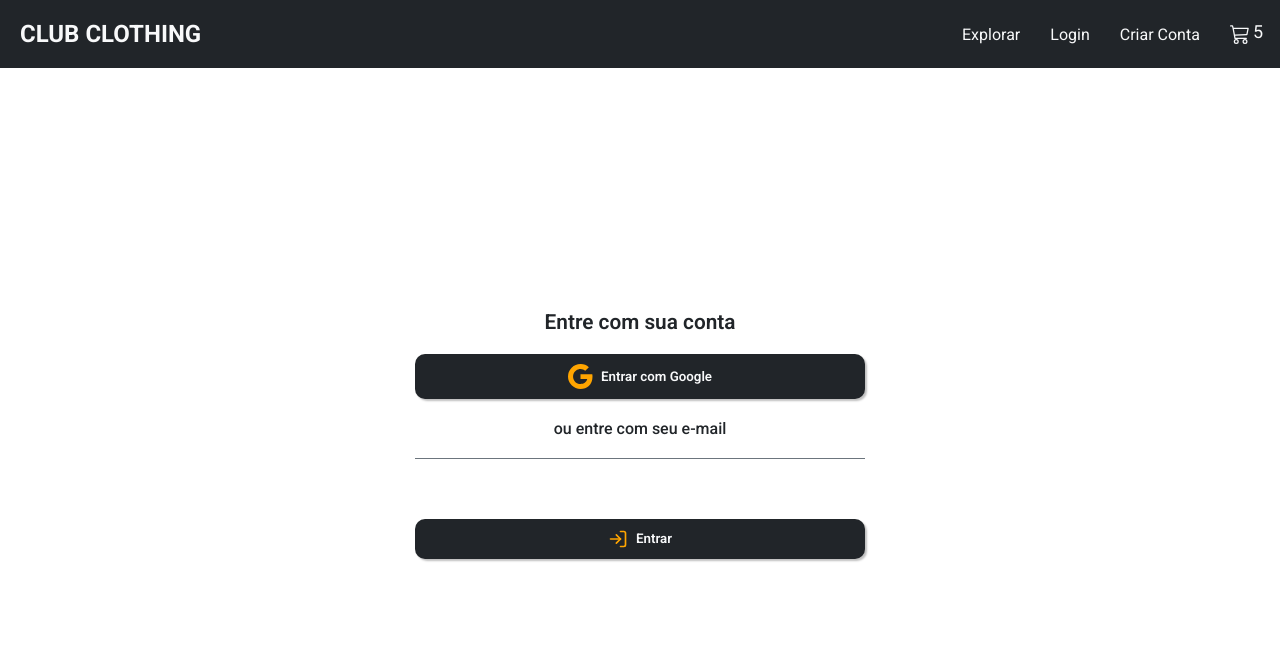
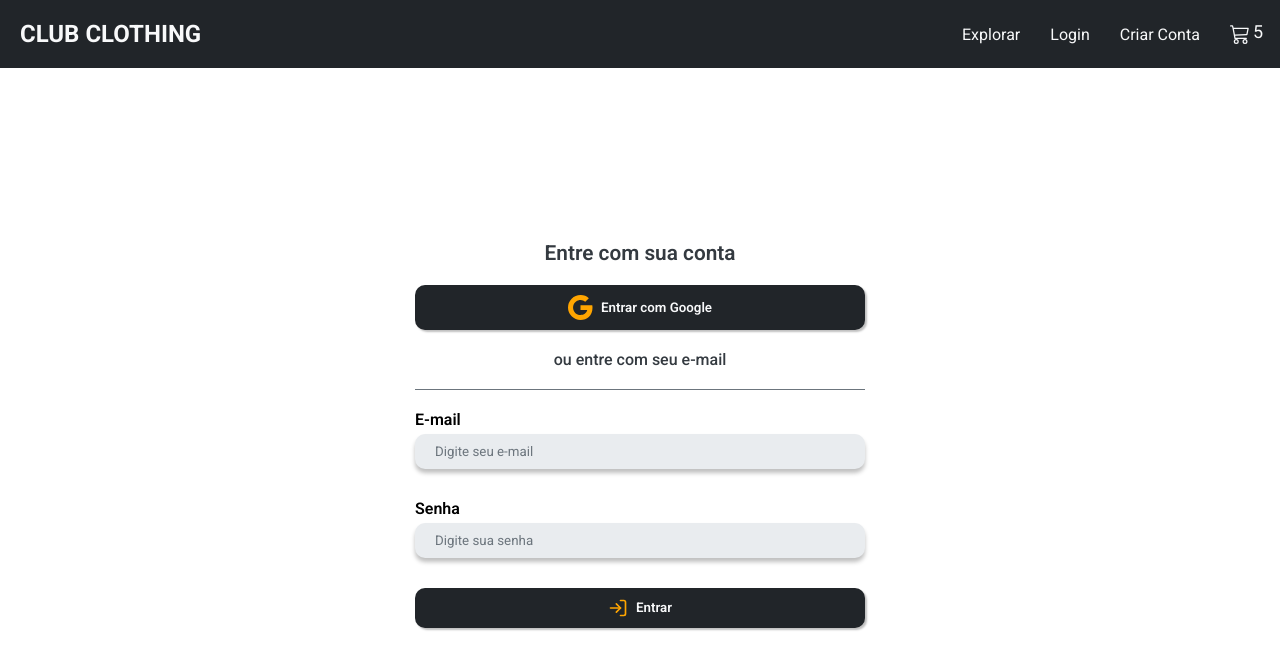
Before and after one commit to kleyton-ferreira/my-Ecommerce, a React (Create React App) app: page /login in a window 1280 px wide. Shown: the top 670 px of the page. Built offline with nearby package versions, Linux system fonts and the light colour scheme; no server answers.

Commit message:
feat: add Custom Input Component and Login Page email and password labels

```diff
--- /dev/null
+++ b/src/components/custom-input/custom-input-components.tsx
@@ -0,0 +1,15 @@
+import Reac, { FunctionComponent, InputHTMLAttributes } from 'react'
+import { CustomInputContainer } from './custom-input.style'
+
+interface CustomInputProps extends InputHTMLAttributes<HTMLInputElement> {
+  hasError?: boolean
+}
+
+const CustomInput: FunctionComponent<CustomInputProps> = ({
+  hasError,
+  ...rest
+}) => {
+  return <CustomInputContainer hasError={hasError} {...rest} />
+}
+
+export default CustomInput
--- /dev/null
+++ b/src/components/custom-input/custom-input.style.ts
@@ -0,0 +1,30 @@
+import styled from 'styled-components'
+import Colors from '../../theme/theme.colors'
+
+type CustomIputContainerProps = {
+    hasError?: boolean
+}
+
+export const CustomInputContainer = styled.input<CustomIputContainerProps>`
+  /* border: none; */
+  width: 100%;
+  background-color: ${Colors.input.background};
+  padding-right: 20px;
+  padding-left: 20px;
+  padding-top: 10px;
+  padding-bottom: 10px;
+  box-shadow: 0px 4px 4px rgba(0, 0, 0, 0.25);
+  border-radius: 10px;
+  color: ${Colors.text.dark};
+  border: ${(props) => (props.hasError ? `2px solid ${Colors.error}` : 'none')};
+
+  &::placeholder {
+    color: ${(props) =>
+        props.hasError ? Colors.error : Colors.input.placeholder};
+  }
+
+  &:focus {
+    color: ${(props) =>
+        props.hasError ? 'none' : `2px solid ${Colors.input.placeholder}`};
+  }
+`
--- a/src/pages/login/login.page.tsx
+++ b/src/pages/login/login.page.tsx
@@ -1,6 +1,7 @@
 // COMPONENTS
 import Header from '../../components/header/header.components'
 import CustomButton from '../../components/custom-button/custom-button.components'
+import CustomIput from '../../components/custom-input/custom-input-components'
 
 // ICONS
 import { BsGoogle } from 'react-icons/bs'
@@ -26,9 +27,14 @@ const LoginPage = () => {
             Entrar com Google
           </CustomButton>
           <LoginSubtitle>ou entre com seu e-mail</LoginSubtitle>
-          <LoginInputContainer></LoginInputContainer>
-          <LoginInputContainer></LoginInputContainer>
-
+          <LoginInputContainer>
+            <p>E-mail</p>
+            <CustomIput placeholder='Digite seu e-mail' />
+          </LoginInputContainer>
+          <LoginInputContainer>
+            <p>Senha</p>
+            <CustomIput placeholder='Digite sua senha' />
+          </LoginInputContainer>
           <CustomButton startIcon={<FiLogIn size={20} />}>Entrar</CustomButton>
         </LoginContent>
       </LoginContainer>
--- a/src/pages/login/login.styles.ts
+++ b/src/pages/login/login.styles.ts
@@ -12,7 +12,7 @@ export const LoginHeadLine = styled.p`
   font-weight: 600;
   font-size: 1.3rem;
   margin-bottom: 20px;
-  color: ${Colors.primary};
+  color: ${Colors.text.dark};
 `
 
 export const LoginContent = styled.div`
@@ -23,7 +23,7 @@ export const LoginContent = styled.div`
 `
 
 export const LoginSubtitle = styled.p`
-  color: ${Colors.primary};
+  color: ${Colors.text.dark};
   padding-bottom: 20px;
   border-bottom: 1px solid ${Colors.input.placeholder};
   width: 100%;
@@ -35,7 +35,7 @@ export const LoginSubtitle = styled.p`
 
 export const LoginInputContainer = styled.div`
   width: 100%;
-  margin-bottom: 20px;
+  margin-bottom: 30px;
 
   & p:nth-child(1) {
     font-weight: 600;
```
